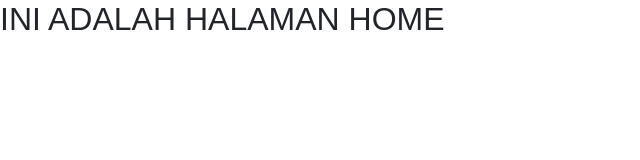
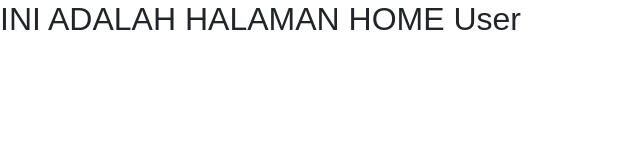
Before and after one commit to najwatdp/CapstoneProjectDBS, a React (Vite) app in the folder frontend/: page / in a window 1280 px wide. Shown: the top 160 px of the page, without its empty margins (0-640 px from the left). Built offline with nearby package versions, Linux system fonts and the light colour scheme; no server answers; sample sign-in values are in the browser's storage.

Commit message:
update home

```diff
--- a/frontend/src/Home.jsx
+++ b/frontend/src/Home.jsx
@@ -1,6 +1,6 @@
 
 export default function Home() {
     return (
-        <h2>INI ADALAH HALAMAN HOME</h2>
+        <h2>INI ADALAH HALAMAN HOME User</h2>
     )
 }
```
